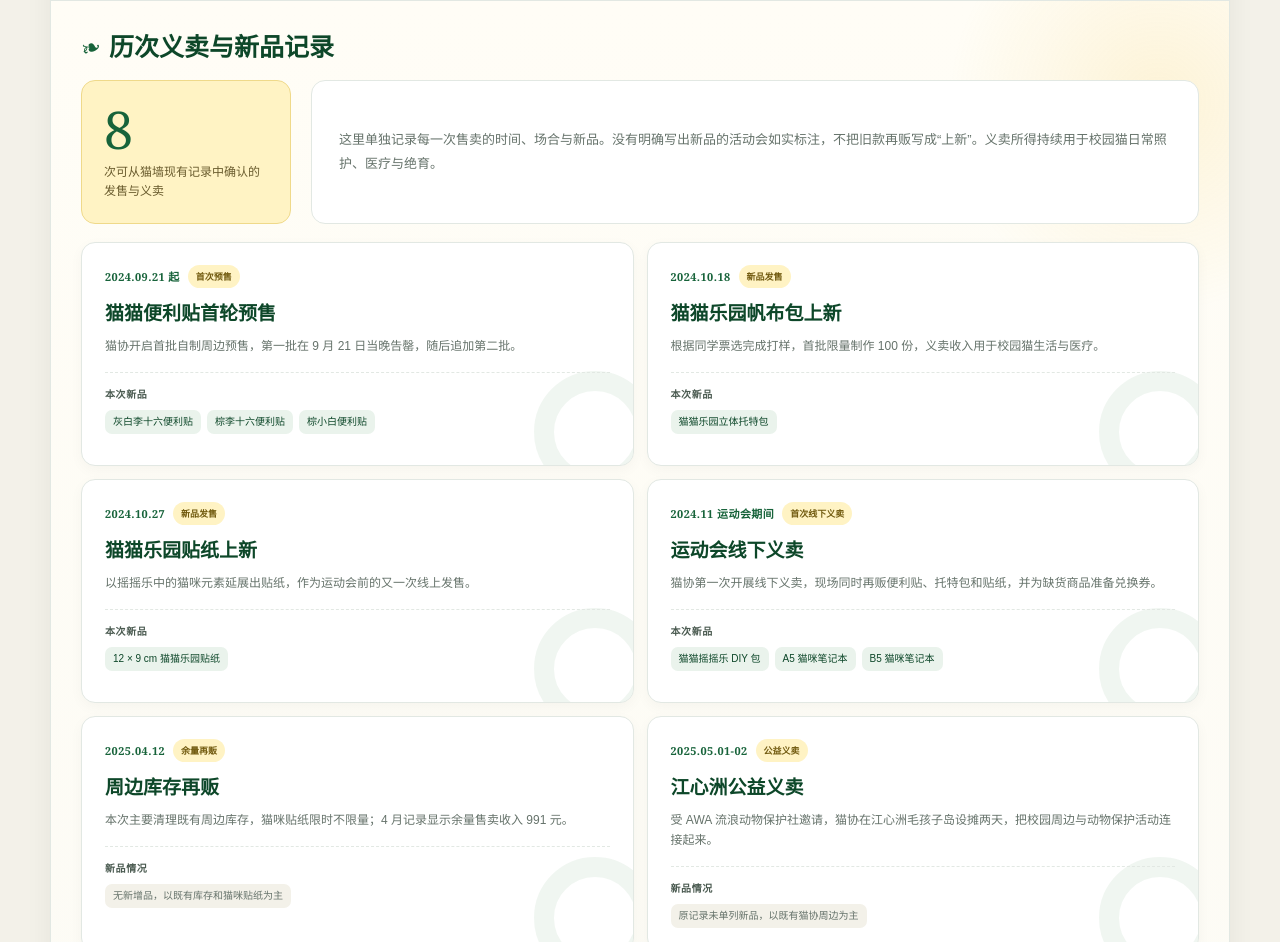
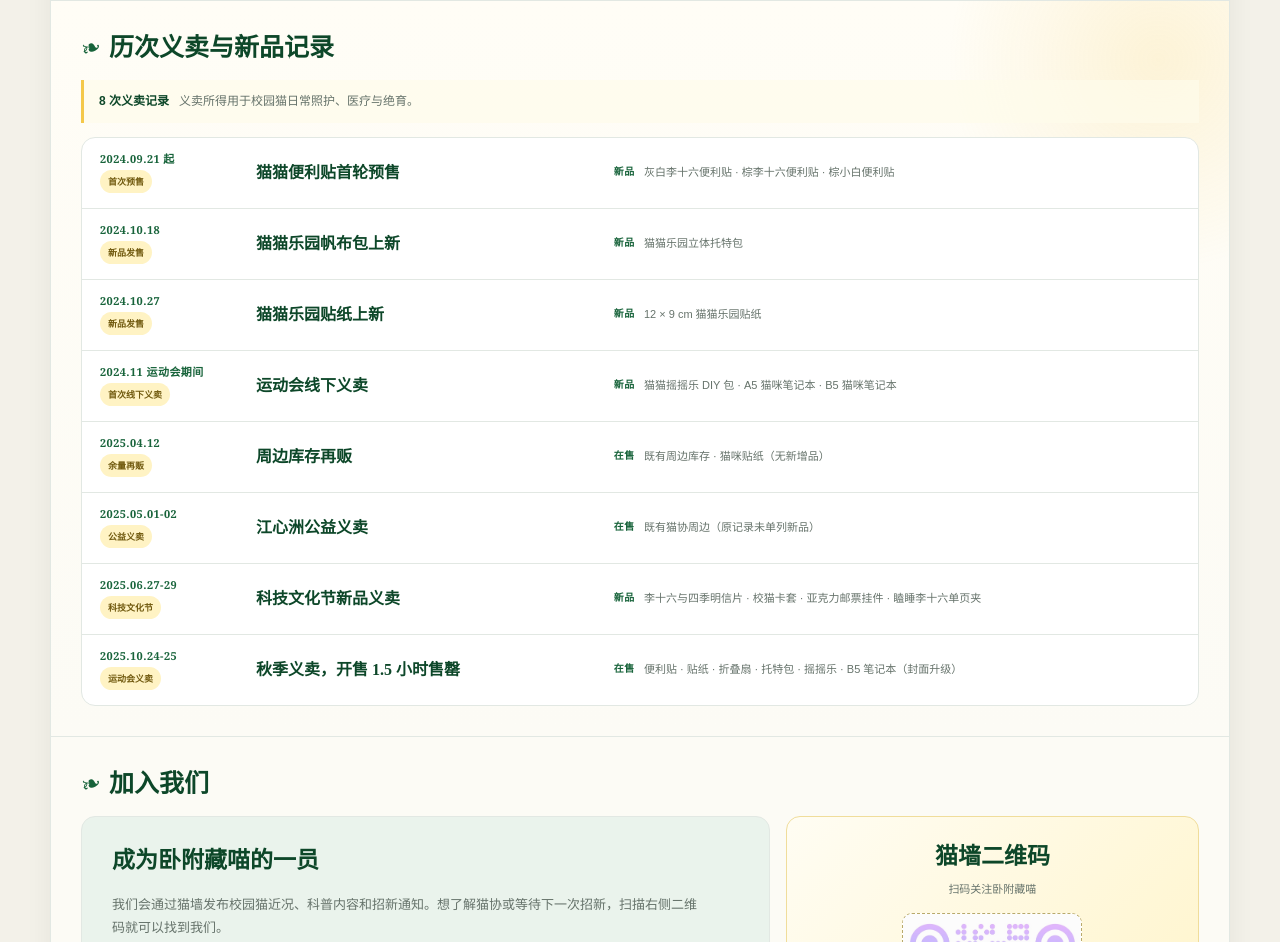
Before and after one commit to jiayi61/nsfz-cat-association, a plain HTML site: page index.html in a window 1280 px wide. Shown: the part 2573-3515 px from the top of the page. Drawn offline with Linux system fonts and the light colour scheme.

Commit message:
Condense sales history into compact list

```diff
--- a/index.html
+++ b/index.html
@@ -519,58 +519,38 @@
         linear-gradient(180deg, #fffdf6 0%, var(--paper) 100%);
     }
     .sales-intro {
-      display: grid;
-      grid-template-columns: 210px minmax(0, 1fr);
-      gap: 20px;
-      align-items: stretch;
-      margin-bottom: 18px;
+      margin-bottom: 14px;
     }
-    .sales-count {
-      display: flex;
-      flex-direction: column;
-      justify-content: center;
-      min-height: 132px;
-      padding: 22px;
-      border: 1px solid #efd98a;
-      border-radius: 14px;
-      background: var(--yellow-soft);
-    }
-    .sales-count strong { color: var(--green); font: 400 52px/1 Georgia, serif; }
-    .sales-count span { margin-top: 8px; color: #695b2d; font-size: 12px; line-height: 1.6; }
     .sales-note {
       display: flex;
       align-items: center;
+      gap: 10px;
       margin: 0;
-      padding: 24px 27px;
-      border: 1px solid var(--border);
-      border-radius: 14px;
-      background: #fff;
+      padding: 12px 15px;
+      border-left: 3px solid var(--yellow);
+      background: rgba(255, 252, 235, .7);
       color: var(--muted);
-      font-size: 13px;
-      line-height: 1.8;
+      font-size: 12px;
+      line-height: 1.6;
     }
-    .sales-grid { display: grid; grid-template-columns: repeat(2, minmax(0, 1fr)); gap: 13px; }
-    .sale-card {
-      position: relative;
-      min-height: 224px;
-      padding: 22px 23px 23px;
+    .sales-note strong { flex: 0 0 auto; color: var(--green-dark); }
+    .sales-grid {
       overflow: hidden;
       border: 1px solid var(--border);
       border-radius: 14px;
       background: #fff;
-      box-shadow: 0 4px 14px rgba(23, 35, 28, .035);
     }
-    .sale-card::after {
-      content: "";
-      position: absolute;
-      right: -23px;
-      bottom: -28px;
-      width: 82px;
-      height: 82px;
-      border: 20px solid rgba(234, 243, 236, .7);
-      border-radius: 50%;
+    .sale-card {
+      display: grid;
+      grid-template-columns: 138px minmax(190px, .75fr) minmax(0, 1.25fr);
+      align-items: center;
+      gap: 18px;
+      min-height: 0;
+      padding: 15px 18px;
+      border-bottom: 1px solid var(--border);
     }
-    .sale-meta { position: relative; z-index: 1; display: flex; align-items: center; gap: 8px; margin-bottom: 13px; }
+    .sale-card:last-child { border-bottom: 0; }
+    .sale-meta { display: flex; flex-direction: column; align-items: flex-start; gap: 6px; }
     .sale-date {
       color: var(--green);
       font: 700 11px/1 Georgia, "PingFang SC", sans-serif;
@@ -585,32 +565,12 @@
       font-weight: 800;
     }
     .sale-card h3 {
-      position: relative;
-      z-index: 1;
-      margin: 0 0 9px;
+      margin: 0;
       color: var(--green-dark);
-      font: 800 19px/1.35 "Songti SC", "STSong", serif;
+      font: 800 16px/1.4 "Songti SC", "STSong", serif;
     }
-    .sale-card > p {
-      position: relative;
-      z-index: 1;
-      margin: 0 0 16px;
-      color: var(--muted);
-      font-size: 12px;
-      line-height: 1.7;
-    }
-    .sale-products { position: relative; z-index: 1; padding-top: 13px; border-top: 1px dashed var(--border); }
-    .sale-products b { display: block; margin-bottom: 9px; color: #4a5a50; font-size: 10px; letter-spacing: .06em; }
-    .product-tags { display: flex; flex-wrap: wrap; gap: 6px; }
-    .product-tags span {
-      padding: 5px 8px;
-      border-radius: 7px;
-      background: var(--green-soft);
-      color: var(--green-dark);
-      font-size: 10px;
-      line-height: 1.35;
-    }
-    .product-tags .product-note { background: var(--warm-gray); color: var(--muted); }
+    .sale-products { display: flex; gap: 9px; margin: 0; color: var(--muted); font-size: 11px; line-height: 1.55; }
+    .sale-products b { flex: 0 0 auto; color: var(--green); font-size: 10px; letter-spacing: .06em; }
 
     .join-grid { display: grid; grid-template-columns: 1.25fr .75fr; gap: 16px; }
     .join-intro, .qr-card {
@@ -713,7 +673,7 @@
       .timeline-entry { grid-template-columns: 40px minmax(0, 1fr); }
       .timeline-node { grid-column: 1; grid-row: 1; }
       .timeline-card, .timeline-entry:nth-child(even) .timeline-card { grid-column: 2; grid-row: 1; width: 100%; }
-      .sales-intro { grid-template-columns: 180px minmax(0, 1fr); }
+      .sale-card { grid-template-columns: 120px minmax(165px, .7fr) minmax(0, 1.3fr); gap: 14px; }
       .join-grid { grid-template-columns: 1fr; }
     }
 
@@ -741,9 +701,9 @@
       .timeline-card { grid-template-columns: 1fr; }
       .timeline-media { height: 190px; min-height: 190px; }
       .timeline-content { padding: 19px 18px 21px; }
-      .sales-intro, .sales-grid { grid-template-columns: 1fr; }
-      .sales-count { min-height: 118px; }
-      .sale-card { min-height: auto; }
+      .sales-note { align-items: flex-start; flex-direction: column; gap: 2px; }
+      .sale-card { grid-template-columns: 105px minmax(0, 1fr); gap: 9px 12px; padding: 14px 15px; }
+      .sale-products { grid-column: 1 / -1; padding-top: 3px; }
       .cat-grid { grid-template-columns: 1fr; }
       .cat-carousel { height: 260px; }
       .two-card-grid { grid-template-columns: 1fr; }
@@ -977,65 +937,56 @@
           <h2 class="section-title">历次义卖与新品记录</h2>
         </div>
         <div class="sales-intro">
-          <div class="sales-count"><strong>8</strong><span>次可从猫墙现有记录中确认的发售与义卖</span></div>
-          <p class="sales-note">这里单独记录每一次售卖的时间、场合与新品。没有明确写出新品的活动会如实标注，不把旧款再贩写成“上新”。义卖所得持续用于校园猫日常照护、医疗与绝育。</p>
+          <p class="sales-note"><strong>8 次义卖记录</strong><span>义卖所得用于校园猫日常照护、医疗与绝育。</span></p>
         </div>
 
         <div class="sales-grid">
           <article class="sale-card">
             <div class="sale-meta"><time class="sale-date" datetime="2024-09-21">2024.09.21 起</time><span class="sale-type">首次预售</span></div>
             <h3>猫猫便利贴首轮预售</h3>
-            <p>猫协开启首批自制周边预售，第一批在 9 月 21 日当晚告罄，随后追加第二批。</p>
-            <div class="sale-products"><b>本次新品</b><div class="product-tags"><span>灰白李十六便利贴</span><span>棕李十六便利贴</span><span>棕小白便利贴</span></div></div>
+            <p class="sale-products"><b>新品</b><span>灰白李十六便利贴 · 棕李十六便利贴 · 棕小白便利贴</span></p>
           </article>
 
           <article class="sale-card">
             <div class="sale-meta"><time class="sale-date" datetime="2024-10-18">2024.10.18</time><span class="sale-type">新品发售</span></div>
             <h3>猫猫乐园帆布包上新</h3>
-            <p>根据同学票选完成打样，首批限量制作 100 份，义卖收入用于校园猫生活与医疗。</p>
-            <div class="sale-products"><b>本次新品</b><div class="product-tags"><span>猫猫乐园立体托特包</span></div></div>
+            <p class="sale-products"><b>新品</b><span>猫猫乐园立体托特包</span></p>
           </article>
 
           <article class="sale-card">
             <div class="sale-meta"><time class="sale-date" datetime="2024-10-27">2024.10.27</time><span class="sale-type">新品发售</span></div>
             <h3>猫猫乐园贴纸上新</h3>
-            <p>以摇摇乐中的猫咪元素延展出贴纸，作为运动会前的又一次线上发售。</p>
-            <div class="sale-products"><b>本次新品</b><div class="product-tags"><span>12 × 9 cm 猫猫乐园贴纸</span></div></div>
+            <p class="sale-products"><b>新品</b><span>12 × 9 cm 猫猫乐园贴纸</span></p>
           </article>
 
           <article class="sale-card">
             <div class="sale-meta"><time class="sale-date" datetime="2024-11">2024.11 运动会期间</time><span class="sale-type">首次线下义卖</span></div>
             <h3>运动会线下义卖</h3>
-            <p>猫协第一次开展线下义卖，现场同时再贩便利贴、托特包和贴纸，并为缺货商品准备兑换券。</p>
-            <div class="sale-products"><b>本次新品</b><div class="product-tags"><span>猫猫摇摇乐 DIY 包</span><span>A5 猫咪笔记本</span><span>B5 猫咪笔记本</span></div></div>
+            <p class="sale-products"><b>新品</b><span>猫猫摇摇乐 DIY 包 · A5 猫咪笔记本 · B5 猫咪笔记本</span></p>
           </article>
 
           <article class="sale-card">
             <div class="sale-meta"><time class="sale-date" datetime="2025-04-12">2025.04.12</time><span class="sale-type">余量再贩</span></div>
             <h3>周边库存再贩</h3>
-            <p>本次主要清理既有周边库存，猫咪贴纸限时不限量；4 月记录显示余量售卖收入 991 元。</p>
-            <div class="sale-products"><b>新品情况</b><div class="product-tags"><span class="product-note">无新增品，以既有库存和猫咪贴纸为主</span></div></div>
+            <p class="sale-products"><b>在售</b><span>既有周边库存 · 猫咪贴纸（无新增品）</span></p>
           </article>
 
           <article class="sale-card">
             <div class="sale-meta"><time class="sale-date" datetime="2025-05-01">2025.05.01-02</time><span class="sale-type">公益义卖</span></div>
             <h3>江心洲公益义卖</h3>
-            <p>受 AWA 流浪动物保护社邀请，猫协在江心洲毛孩子岛设摊两天，把校园周边与动物保护活动连接起来。</p>
-            <div class="sale-products"><b>新品情况</b><div class="product-tags"><span class="product-note">原记录未单列新品，以既有猫协周边为主</span></div></div>
+            <p class="sale-products"><b>在售</b><span>既有猫协周边（原记录未单列新品）</span></p>
           </article>
 
           <article class="sale-card">
             <div class="sale-meta"><time class="sale-date" datetime="2025-06-27">2025.06.27-29</time><span class="sale-type">科技文化节</span></div>
             <h3>科技文化节新品义卖</h3>
-            <p>线上售卖与 6 月 29 日线下摊位同步进行，并与青物社开展联合活动；折叠扇因未到货没有在现场发售。</p>
-            <div class="sale-products"><b>本次实际到场新品</b><div class="product-tags"><span>李十六与四季明信片</span><span>校猫卡套</span><span>亚克力邮票挂件</span><span>瞌睡李十六单页夹</span><span class="product-note">反光折叠扇原定首发但未到货</span></div></div>
+            <p class="sale-products"><b>新品</b><span>李十六与四季明信片 · 校猫卡套 · 亚克力邮票挂件 · 瞌睡李十六单页夹</span></p>
           </article>
 
           <article class="sale-card">
             <div class="sale-meta"><time class="sale-date" datetime="2025-10-24">2025.10.24-25</time><span class="sale-type">运动会义卖</span></div>
             <h3>秋季义卖，开售 1.5 小时售罄</h3>
-            <p>首场开售约 1.5 小时便售罄，次日继续接受预售；后续订单由察哈尔路、奥南和晓庄三校区协作派发。</p>
-            <div class="sale-products"><b>本次在售 / 更新</b><div class="product-tags"><span>便利贴</span><span>贴纸</span><span>折叠扇</span><span>托特包</span><span>摇摇乐</span><span>B5 笔记本</span><span class="product-note">B5 封面升级为哑光覆膜</span></div></div>
+            <p class="sale-products"><b>在售</b><span>便利贴 · 贴纸 · 折叠扇 · 托特包 · 摇摇乐 · B5 笔记本（封面升级）</span></p>
           </article>
         </div>
       </section>
```
